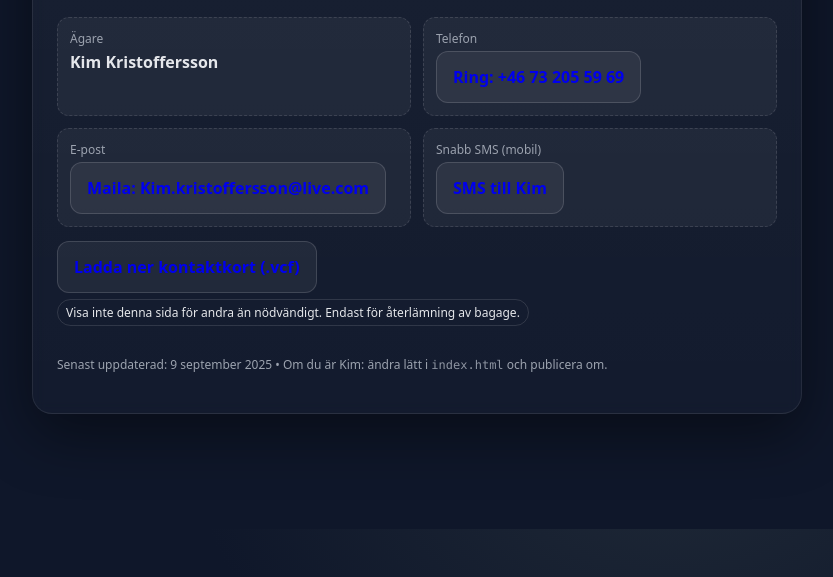
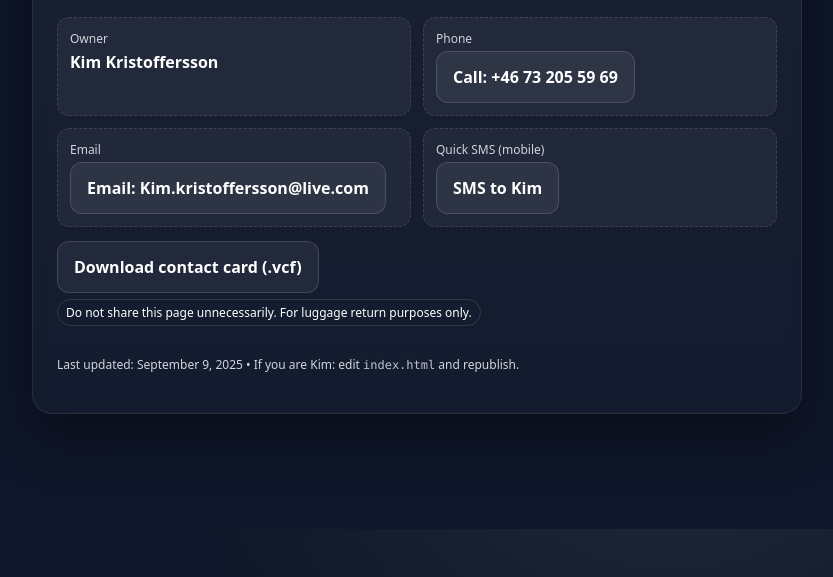
Before and after one commit to polacoloco12/bagage, a plain HTML site: page index.html in a window 1280 px wide. Shown: the part 271-848 px from the top of the page, without its empty margins (223-1056 px from the left). Drawn offline with Linux system fonts and the light colour scheme.

Commit message:
Update index.html
vit text och engelsk

```diff
--- a/index.html
+++ b/index.html
@@ -1,18 +1,18 @@
 <!doctype html>
-<html lang="sv">
+<html lang="en">
 <head>
   <meta charset="utf-8" />
   <meta name="viewport" content="width=device-width, initial-scale=1" />
-  <title>Hittat väska? – Kontakt till ägaren</title>
-  <meta name="description" content="Om du hittat denna väska: kontakta ägaren via telefon eller e‑post." />
+  <title>Found luggage? – Contact the owner</title>
+  <meta name="description" content="If you found this luggage, please contact the owner via phone or email." />
   <style>
     :root {
-      --bg: #0f172a;        /* slate-900 */
-      --card: #111827;      /* gray-900 */
-      --text: #e5e7eb;      /* gray-200 */
-      --muted: #9ca3af;     /* gray-400 */
-      --accent: #60a5fa;    /* blue-400 */
-      --accent-2: #34d399;  /* emerald-400 */
+      --bg: #0f172a;
+      --card: #111827;
+      --text: #ffffff; /* White text for contrast */
+      --muted: #d1d5db;
+      --accent: #60a5fa;
+      --accent-2: #34d399;
     }
     html, body { height: 100%; }
     body {
@@ -35,7 +35,6 @@
     }
     h1 { font-size: clamp(22px, 5vw, 34px); margin: 0 0 8px; }
     p.lead { color: var(--muted); margin-top: 0; margin-bottom: 20px; }
-    .info { display: grid; gap: 10px; margin: 18px 0 10px; }
     a.btn {
       display: inline-block;
       text-decoration: none;
@@ -45,7 +44,7 @@
       background: rgba(255,255,255,0.06);
       transition: transform .06s ease, background .2s ease, border-color .2s ease;
       font-weight: 600;
-      margin-right: 10px;
+      color: var(--text);
     }
     a.btn:hover { transform: translateY(-1px); background: rgba(255,255,255,0.1); border-color: rgba(255,255,255,0.22); }
     .actions { display: flex; flex-wrap: wrap; gap: 10px; margin-top: 14px; }
@@ -58,40 +57,39 @@
     }
     .field { padding: 12px; border-radius: 12px; background: rgba(255,255,255,0.05); border: 1px dashed rgba(255,255,255,0.12) }
     .label { color: var(--muted); font-size: 12px; }
-    .value { font-size: 16px; margin-top: 4px; }
+    .value { font-size: 16px; margin-top: 4px; color: var(--text); }
   </style>
 </head>
 <body>
   <main class="card" role="main">
-    <h1>Hittat väska?</h1>
-    <p class="lead">Tack för att du scannade koden. Var snäll och kontakta ägaren så snart du kan.</p>
+    <h1>Found luggage?</h1>
+    <p class="lead">Thank you for scanning this code. Please contact the owner as soon as possible.</p>
 
     <section class="row">
       <div class="field">
-        <div class="label">Ägare</div>
+        <div class="label">Owner</div>
         <div class="value"><strong>Kim Kristoffersson</strong></div>
       </div>
       <div class="field">
-        <div class="label">Telefon</div>
-        <div class="value"><a class="btn" href="tel:+46732055969" aria-label="Ring Kim">Ring: +46 73 205 59 69</a></div>
+        <div class="label">Phone</div>
+        <div class="value"><a class="btn" href="tel:+46732055969" aria-label="Call Kim">Call: +46 73 205 59 69</a></div>
       </div>
       <div class="field">
-        <div class="label">E‑post</div>
-        <div class="value"><a class="btn" href="mailto:Kim.kristoffersson@live.com?subject=Hittad%20v%C3%A4ska&body=Hej%20Kim%2C%20jag%20har%20hittat%20din%20v%C3%A4ska.%20Du%20kan%20ringa%20mig%20p%C3%A5%20%3Cskriv%20ditt%20nummer%20h%C3%A4r%3E." aria-label="Maila Kim">Maila: Kim.kristoffersson@live.com</a></div>
+        <div class="label">Email</div>
+        <div class="value"><a class="btn" href="mailto:Kim.kristoffersson@live.com?subject=Found%20luggage&body=Hello%20Kim%2C%20I%20found%20your%20luggage.%20You%20can%20call%20me%20at%20%3Cyour%20number%3E." aria-label="Email Kim">Email: Kim.kristoffersson@live.com</a></div>
       </div>
       <div class="field">
-        <div class="label">Snabb SMS (mobil)</div>
-        <div class="value"><a class="btn" href="sms:+46732055969?&body=Hej%20Kim%2C%20jag%20har%20hittat%20din%20v%C3%A4ska." aria-label="Skicka SMS">SMS till Kim</a></div>
+        <div class="label">Quick SMS (mobile)</div>
+        <div class="value"><a class="btn" href="sms:+46732055969?&body=Hello%20Kim%2C%20I%20found%20your%20luggage." aria-label="Send SMS">SMS to Kim</a></div>
       </div>
     </section>
 
     <div class="actions">
-      <!-- Valfritt: Lägg till kontakt direkt -->
-      <a class="btn" href="data:text/vcard;charset=utf-8,BEGIN%3AVCARD%0AVERSION%3A3.0%0AN%3AKristoffersson%3BKim%3B%3B%3B%0AFN%3AKim%20Kristoffersson%0ATEL%3BTYPE%3DCELL%3A%2B46732055969%0AEMAIL%3BTYPE%3DINTERNET%3AKim.kristoffersson%40live.com%0AEND%3AVCARD" download="Kim-Kristoffersson.vcf" aria-label="Ladda ner kontaktkort">Ladda ner kontaktkort (.vcf)</a>
+      <a class="btn" href="data:text/vcard;charset=utf-8,BEGIN%3AVCARD%0AVERSION%3A3.0%0AN%3AKristoffersson%3BKim%3B%3B%3B%0AFN%3AKim%20Kristoffersson%0ATEL%3BTYPE%3DCELL%3A%2B46732055969%0AEMAIL%3BTYPE%3DINTERNET%3AKim.kristoffersson%40live.com%0AEND%3AVCARD" download="Kim-Kristoffersson.vcf" aria-label="Download contact card">Download contact card (.vcf)</a>
     </div>
 
-    <p class="badge">Visa inte denna sida för andra än nödvändigt. Endast för återlämning av bagage.</p>
-    <p class="meta">Senast uppdaterad: 9 september 2025 • Om du är Kim: ändra lätt i <span class="kbd">index.html</span> och publicera om.</p>
+    <p class="badge">Do not share this page unnecessarily. For luggage return purposes only.</p>
+    <p class="meta">Last updated: September 9, 2025 • If you are Kim: edit <span class="kbd">index.html</span> and republish.</p>
   </main>
 </body>
 </html>
```
